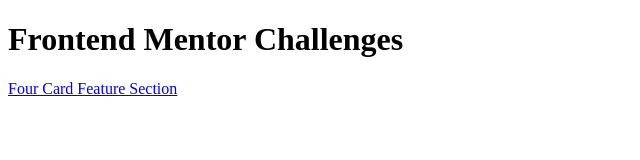
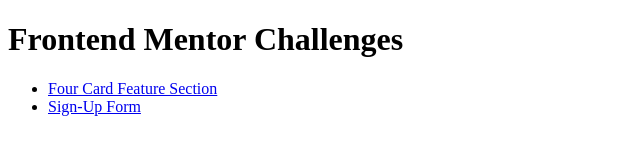
Before and after one commit to afrazchelsea/frontend-mentor-challenges, a plain HTML site: page index.html in a window 1280 px wide. Shown: the whole page, without its empty margins (0-640 px from the left). Drawn offline with Linux system fonts and the light colour scheme.

Commit message:
update homepage

```diff
--- a/index.html
+++ b/index.html
@@ -7,7 +7,13 @@
   </head>
   <body>
     <h1>Frontend Mentor Challenges</h1>
-
-    <a href="/four-card-feature/index.html">Four Card Feature Section</a>
+    <ul>
+      <li>
+        <a href="/four-card-feature/index.html">Four Card Feature Section</a>
+      </li>
+      <li>
+        <a href="/signup-form/index.html">Sign-Up Form</a>
+      </li>
+    </ul>
   </body>
 </html>
```
